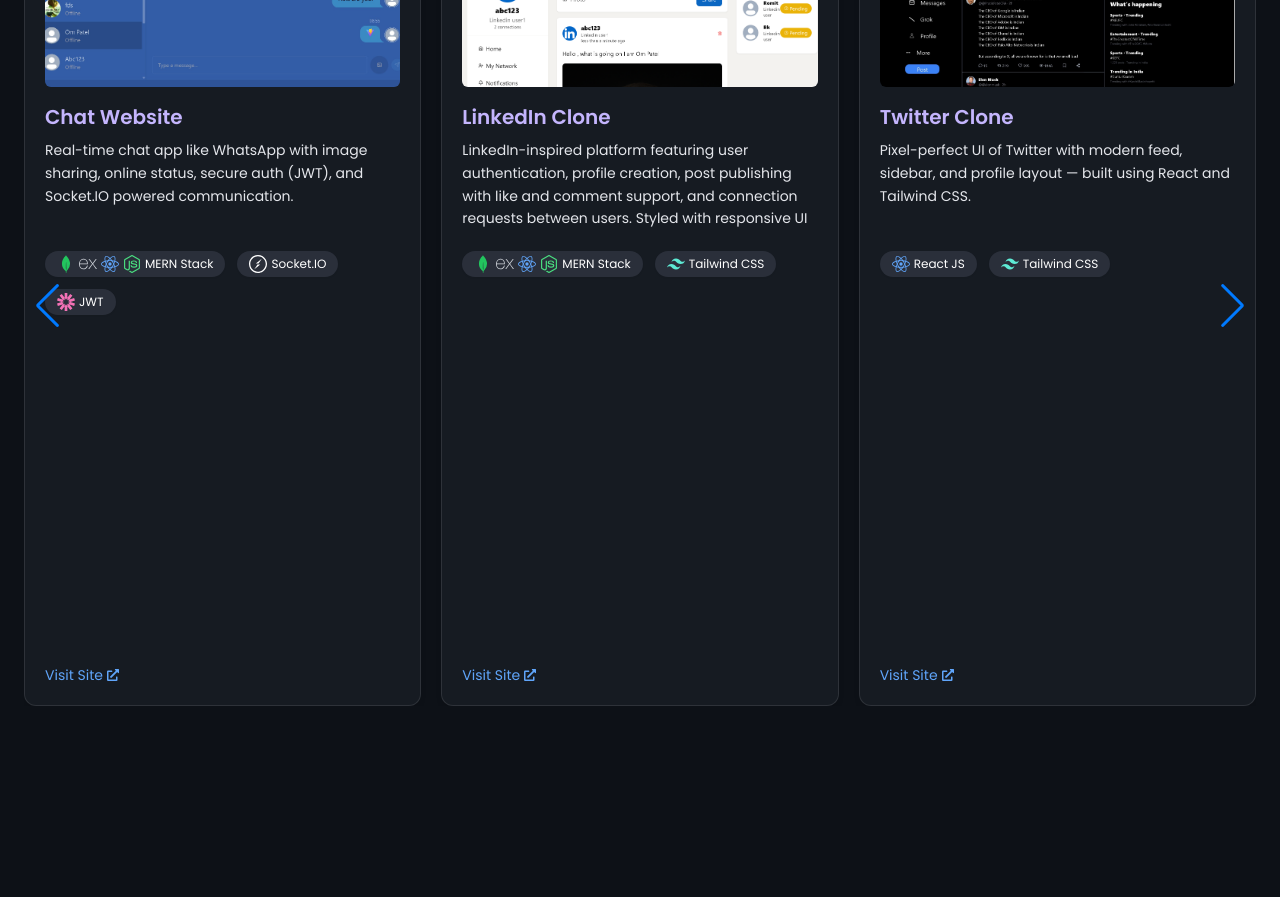
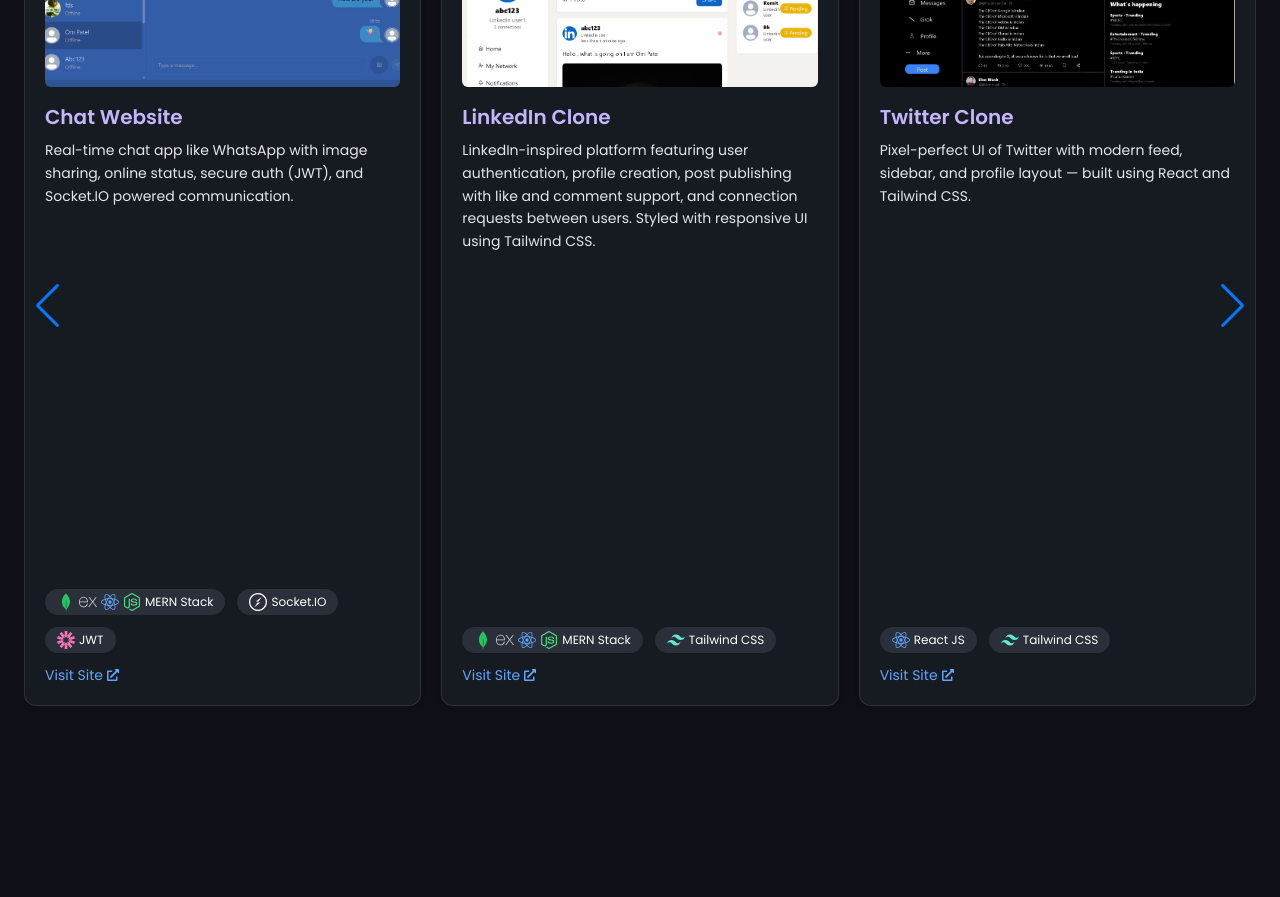
Before and after one commit to ompatel585/PortfolioWebsite, a React (Vite) app: page / in a window 1280 px wide. Shown: the part 2500-3397 px from the top of the page. Built offline with nearby package versions, Linux system fonts and the light colour scheme.

Commit message:
Update Projects.jsx

```diff
--- a/src/components/Projects.jsx
+++ b/src/components/Projects.jsx
@@ -127,7 +127,7 @@
                 </h3>
 
                 {/* Description */}
-                <p className="text-[#E4E6EB] text-sm mb-4 leading-relaxed flex-grow max-h-24 overflow-y-auto scrollbar-thin scrollbar-thumb-gray-600 scrollbar-track-gray-800">
+                <p className="text-[#E4E6EB] text-sm mb-4 leading-relaxed flex-grow">
                   {project.description}
                 </p>
 
```
